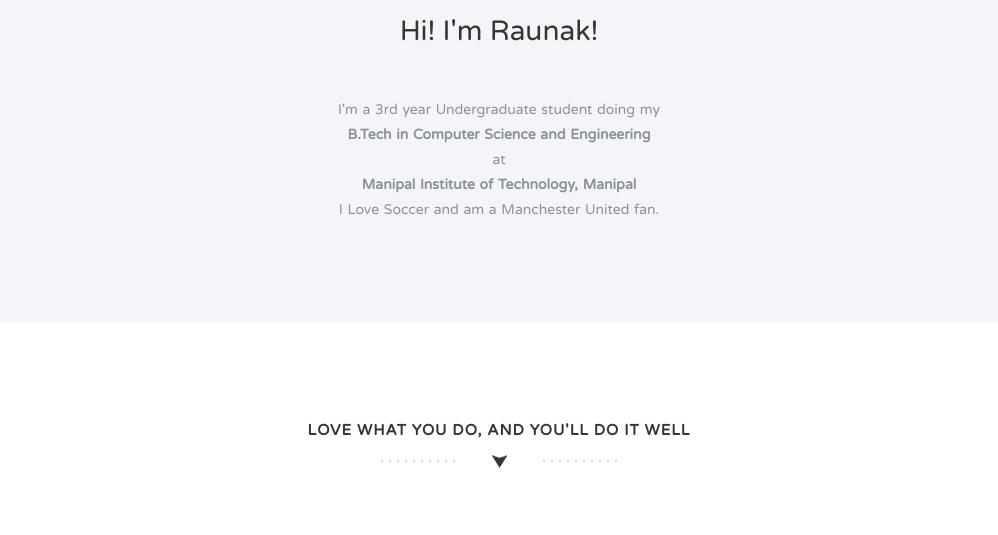
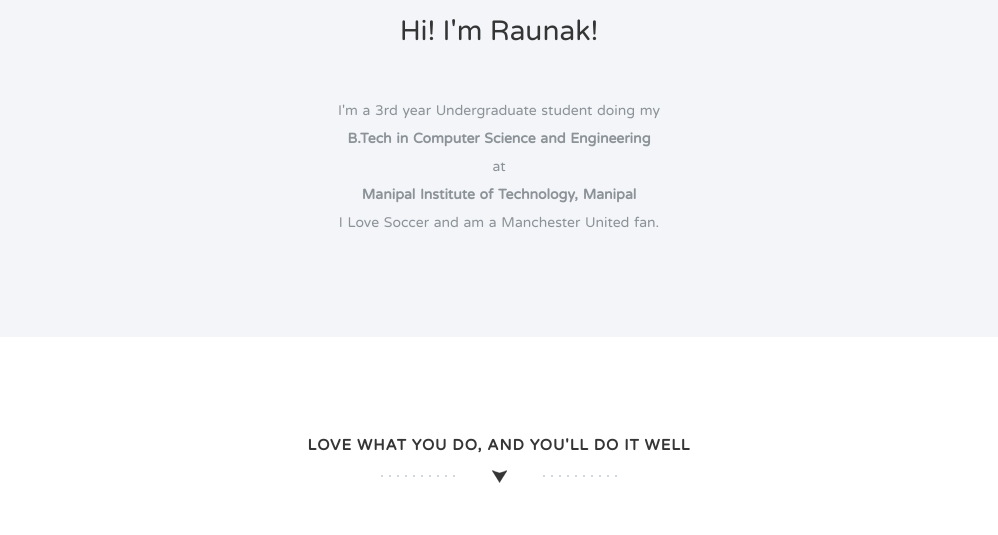
Before and after one commit to raunakmanjani/raunakmanjani.github.io, a plain HTML site: page index.html in a window 1280 px wide. Shown: the part 994-1529 px from the top of the page, without its empty margins (141-1139 px from the left). Drawn offline with nearby package versions, Linux system fonts and the light colour scheme.

Commit message:
line height

```diff
--- a/css/styles.css
+++ b/css/styles.css
@@ -173,7 +173,7 @@ Global Styles
 ========================================================================== */
 a { color: #353535; -webkit-transition: all 0.5s; -moz-transition: all 0.5s; -o-transition: all 0.5s; transition: all 0.5s; }
 a:hover, a:focus { color: #3dc9b3; text-decoration: none; }
-p { color: #8c9398; word-spacing: 1px; line-height: 25px; font-size: 14px; }
+p { color: #8c9398; word-spacing: 1px; line-height: 28px; font-size: 14px; }
 h2 { font-size: 15px; color: #353535; text-transform: uppercase; font-weight: bold; }
 h2::after { content: " "; border: solid 2px #3dc9b3; display: block; width: 35px; margin: 25px auto; }
 .section-padding { padding: 90px 0 100px }
```
